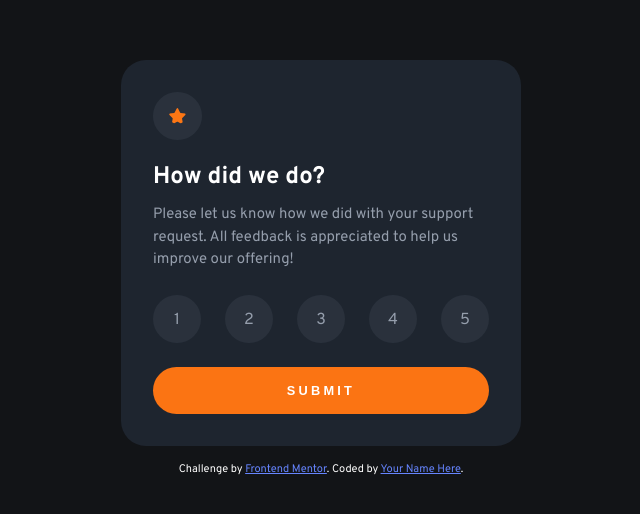
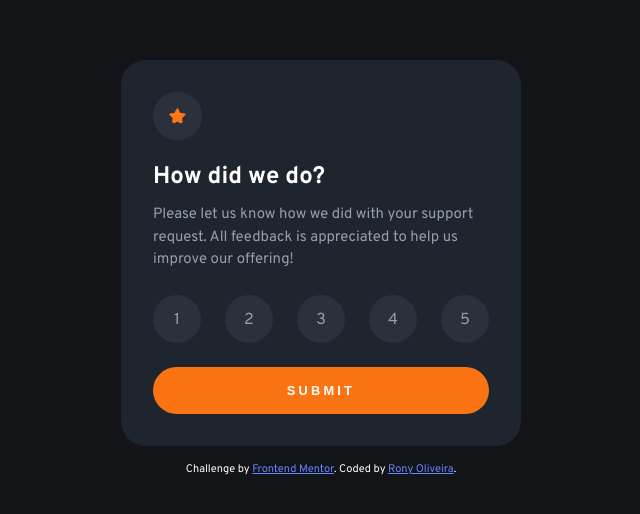
Before and after one commit to OliveiraRony/interactive-rating-component-main, a plain HTML site: page index.html in a window 1280 px wide. Shown: the part 132-646 px from the top of the page, 319-959 px from the left. Drawn offline with Linux system fonts and the light colour scheme.

Commit message:
Update index.html

```diff
--- a/index.html
+++ b/index.html
@@ -54,7 +54,7 @@
       Challenge by
       <a href="https://www.frontendmentor.io?ref=challenge" target="_blank"
         >Frontend Mentor</a
-      >. Coded by <a href="#">Your Name Here</a>.
+      >. Coded by <a href="#">Rony Oliveira</a>.
     </div>
 
     <script src="source/script.js"></script>
```
